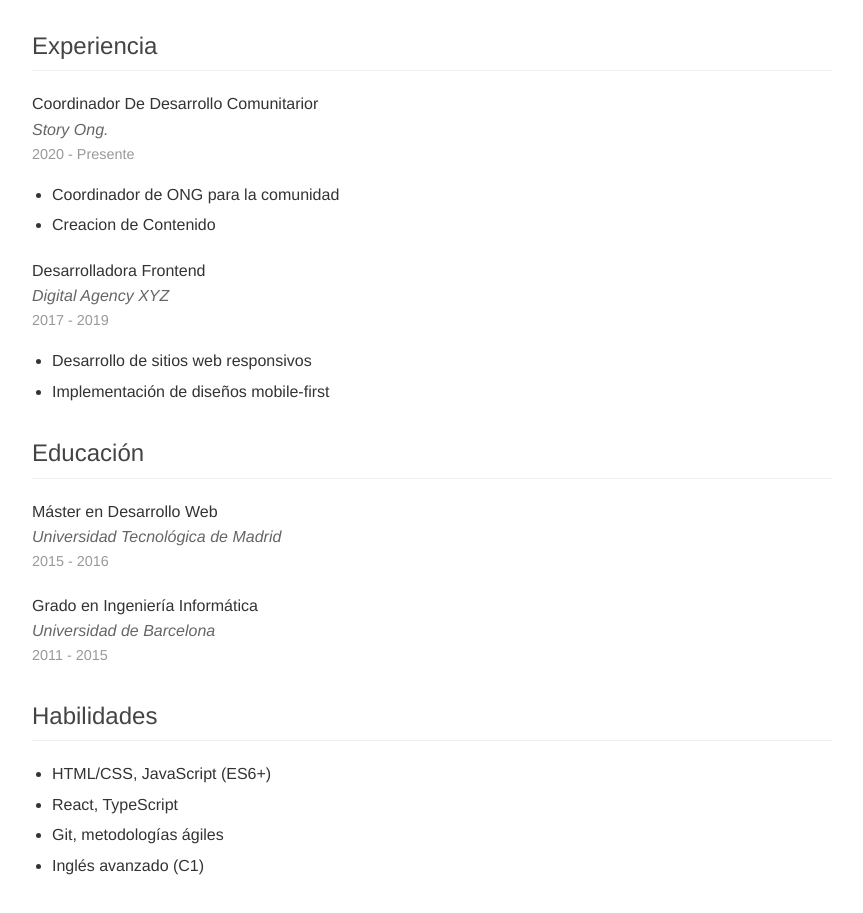
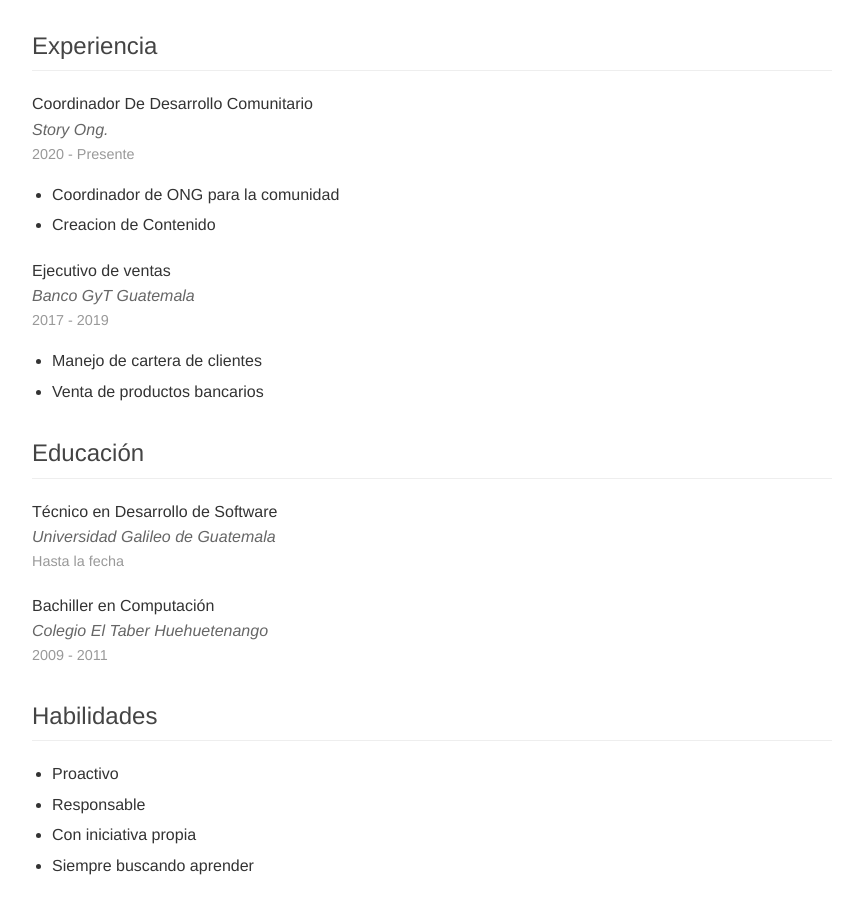
Before and after one commit to angeloralac/angeloralac.github.io, a plain HTML site: page index.html in a window 1280 px wide. Shown: the part 209-1122 px from the top of the page, without its empty margins (208-1071 px from the left). Drawn offline with Linux system fonts and the light colour scheme.

Commit message:
Tercer commit

```diff
--- a/index.html
+++ b/index.html
@@ -100,7 +100,7 @@
         <section class="section">
             <h2>Experiencia</h2>
             <div class="job">
-                <div class="job-title">Coordinador De Desarrollo Comunitarior</div>
+                <div class="job-title">Coordinador De Desarrollo Comunitario</div>
                 <div class="company">Story Ong.</div>
                 <div class="date">2020 - Presente</div>
                 <ul>
@@ -110,12 +110,12 @@
             </div>
 
             <div class="job">
-                <div class="job-title">Desarrolladora Frontend</div>
-                <div class="company">Digital Agency XYZ</div>
+                <div class="job-title">Ejecutivo de ventas</div>
+                <div class="company">Banco GyT Guatemala</div>
                 <div class="date">2017 - 2019</div>
                 <ul>
-                    <li>Desarrollo de sitios web responsivos</li>
-                    <li>Implementación de diseños mobile-first</li>
+                    <li>Manejo de cartera de clientes</li>
+                    <li>Venta de productos bancarios</li>
                 </ul>
             </div>
         </section>
@@ -123,25 +123,25 @@
         <section class="section">
             <h2>Educación</h2>
             <div class="education">
-                <div class="degree">Máster en Desarrollo Web</div>
-                <div class="university">Universidad Tecnológica de Madrid</div>
-                <div class="date">2015 - 2016</div>
+                <div class="degree">Técnico en Desarrollo de Software</div>
+                <div class="university">Universidad Galileo de Guatemala</div>
+                <div class="date">Hasta la fecha</div>
             </div>
 
             <div class="education">
-                <div class="degree">Grado en Ingeniería Informática</div>
-                <div class="university">Universidad de Barcelona</div>
-                <div class="date">2011 - 2015</div>
+                <div class="degree">Bachiller en Computación</div>
+                <div class="university">Colegio El Taber Huehuetenango</div>
+                <div class="date">2009 - 2011</div>
             </div>
         </section>
 
         <section class="section">
             <h2>Habilidades</h2>
             <ul>
-                <li>HTML/CSS, JavaScript (ES6+)</li>
-                <li>React, TypeScript</li>
-                <li>Git, metodologías ágiles</li>
-                <li>Inglés avanzado (C1)</li>
+                <li>Proactivo</li>
+                <li>Responsable</li>
+                <li>Con iniciativa propia</li>
+                <li>Siempre buscando aprender</li>
             </ul>
         </section>
     </main>
```
